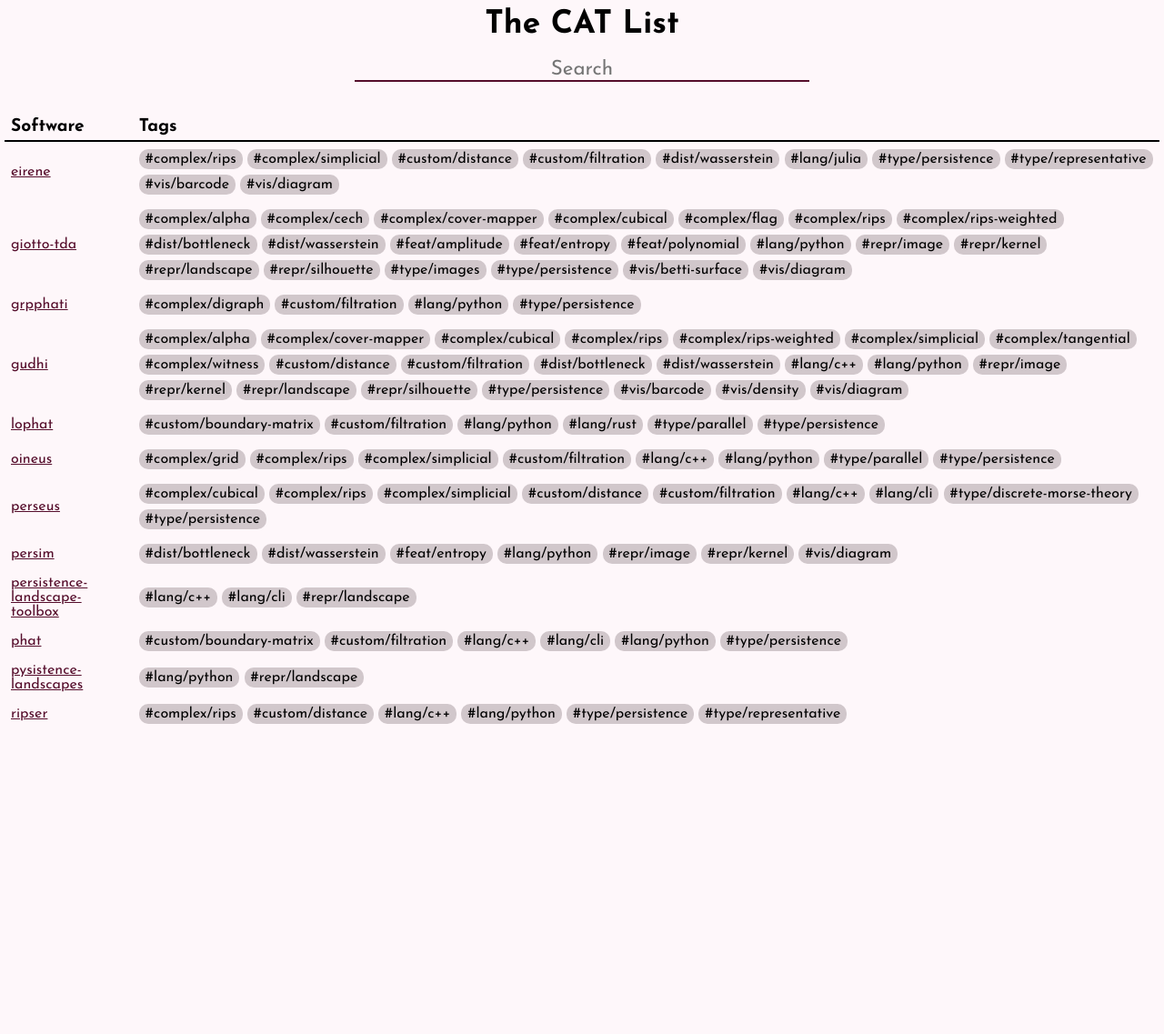
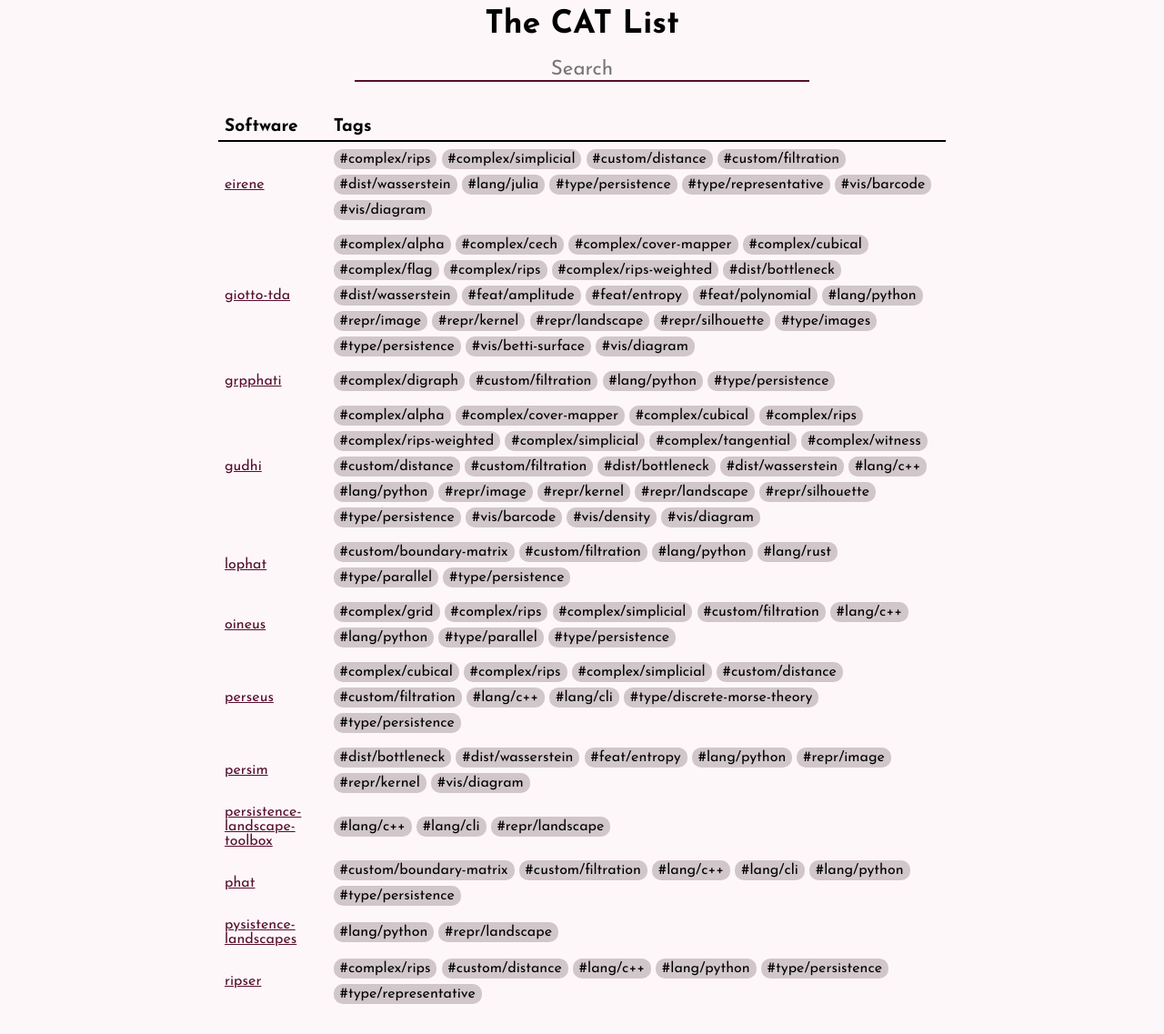
Before and after one commit to cat-list/cat-list.github.io, a Jekyll site: the page built from index.html, in a window 1280 px wide. Shown: the whole page at 91% size. Built offline with Jekyll 4.4.1, drawn with Linux system fonts in a browser that asks for light colours; comment, search, counter and statistics services are not loaded; before the commit the page ends 900 px from its top, so only the background shows below that.

Commit message:
Enforce max width

```diff
--- a/_layouts/default.html
+++ b/_layouts/default.html
@@ -14,6 +14,8 @@
     <title>{{ page.title }} @ The CAT List</title>
   </head>
   <body>
-    {{ content }}
+      <div class="pin_max_width">
+        {{ content }}
+      </div>
   </body>
 </html>
--- a/css/main.scss
+++ b/css/main.scss
@@ -130,6 +130,11 @@ body {
     background-color: $background;
 }
 
+.pin_max_width {
+    margin: 0 auto;
+    max-width: 800px;
+}
+
 hr {
     height: 2px;
     background-color: black;
```
